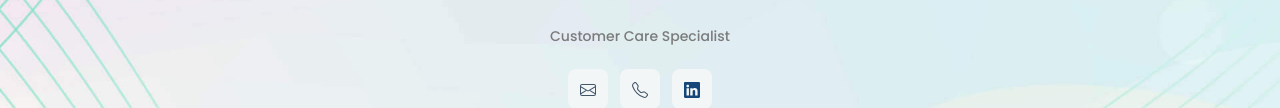
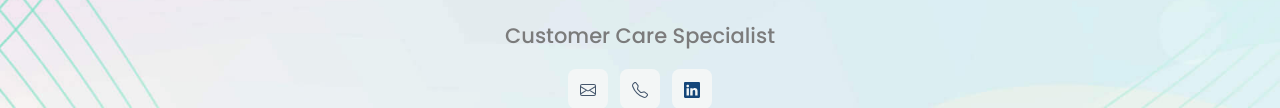
Before and after one commit to ydkdan6/Dinci-customer-care, a plain HTML site: page index.html in a window 1280 px wide. Shown: the part 470-578 px from the top of the page. Drawn offline with Linux system fonts and the light colour scheme; some icons are missing.

Commit message:
fixed one liner text

```diff
--- a/index.html
+++ b/index.html
@@ -144,7 +144,7 @@
                             <h4 class="bostami-parsonal-info-name">
                                 <a href="#">Dinci Lakan</a>
                             </h4> -->
-                            <span class="bostami-parsonal-info-bio mb-15">Customer Care Specialist</span>
+                            <span class="bostami-parsonal-info-bio mb-15" style="font-size: 21px;">Customer Care Specialist</span>
 
                             <!-- socail link -->
                             <ul class="bostami-parsonal-info-social-link mb-30">
```
